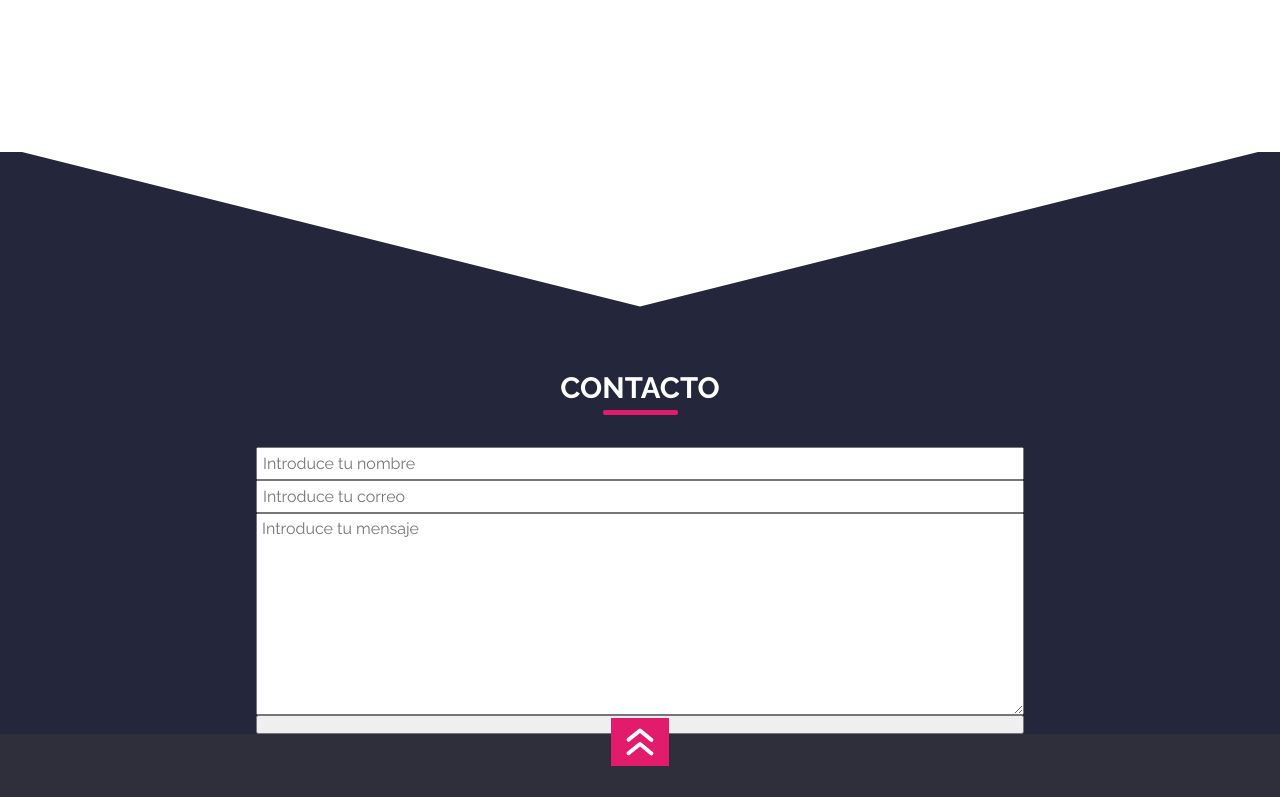
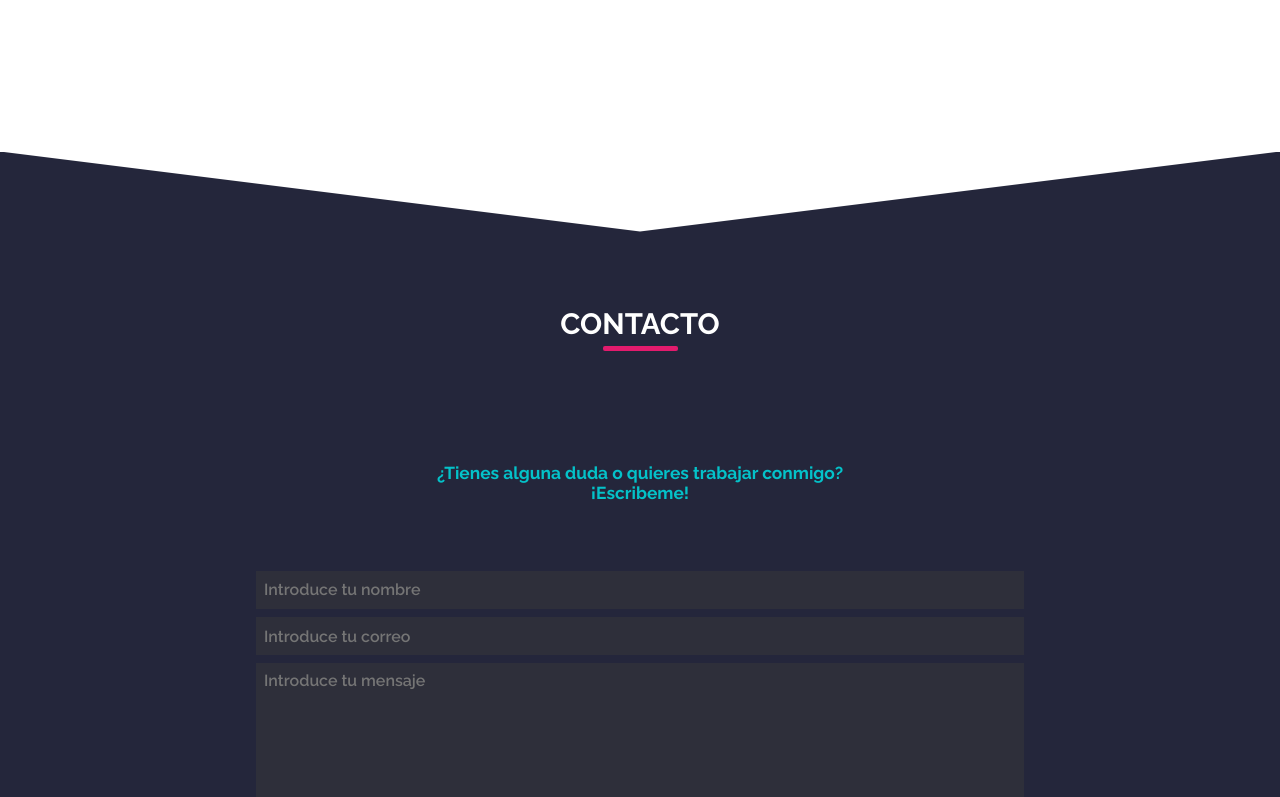
Before and after one commit to BorjaLopz/portfolio_2024, a React (Vite) app: page / in a window 1280 px wide. Shown: the part 3162-3959 px from the top of the page. Built offline with nearby package versions, Linux system fonts and the light colour scheme; the HTML template or start-up script is replaced by a standard one.

Commit message:
Pagina web funcional 90%

```diff
--- a/src/App.css
+++ b/src/App.css
@@ -18,6 +18,7 @@
   --complementColorGrafic: #12a3a8;
   --backgroundFooter: #2e2f3a;
   --backgroundMenu: #24263b;
+  --backgroundInputForm: rgb(255, 33, 33) b;
   --pruebaBackground: #252934;
 
   --longitudSubrayado: 75px;
--- a/src/components/ContactComponent/ContactComponent.jsx
+++ b/src/components/ContactComponent/ContactComponent.jsx
@@ -11,7 +11,10 @@ function ContactComponent({ visited }) {
         <div className={`underlineContainer ${visited ? "active" : ""}`}></div>
       </section>
       <div className="triangleSection"></div>
-
+      <h4>
+        ¿Tienes alguna duda o quieres trabajar conmigo? <br />
+        ¡Escribeme!
+      </h4>
       <ContactFormComponent />
       <FooterComponent />
     </article>
--- a/src/components/ContactComponent/styles.css
+++ b/src/components/ContactComponent/styles.css
@@ -1,11 +1,11 @@
 .triangleSection {
   position: absolute;
-  top: -5px;
+  /* top: -5px; */
   left: 0;
   width: 100%;
   height: 10rem;
   background-color: #ffffff; /* Color del triángulo */
-  clip-path: polygon(0 0, 100% 0, 50% 100%);
+  clip-path: polygon(0 0, 100% 0, 50% 50%);
 }
 
 .contactArticle {
@@ -27,9 +27,39 @@
 }
 
 .contactSectionChild.title {
-  margin-top: 12rem;
+  margin: 8rem 0 4rem 0;
   display: flex;
   flex-direction: column;
   align-items: center;
   justify-content: center;
 }
+
+.contactArticle h4 {
+  font-family: "Raleway";
+  color: var(--complementColorButton);
+  font-size: 13pt;
+  text-align: center;
+  margin: 1rem 0 4rem;
+}
+
+@media only screen and (min-width: 1025px) {
+  /* Estilos específicos para pantallas con ancho mayor a 1024px */
+}
+
+/* Estilos para pantallas medianas */
+@media only screen and (min-width: 601px) and (max-width: 1024px) {
+  /* Estilos específicos para pantallas con ancho entre 601px y 1024px */
+  .triangleSection {
+    top: -1px;
+    clip-path: polygon(0 0, 100% 0, 50% 75%);
+  }
+}
+
+/* Estilos para pantallas pequeñas */
+@media only screen and (max-width: 600px) {
+  /* Estilos específicos para pantallas con ancho máximo de 600px */
+  .triangleSection {
+    top: -1px;
+    clip-path: polygon(0 0, 100% 0, 50% 75%);
+  }
+}
--- a/src/components/ContactFormComponent/ContactFormComponent.jsx
+++ b/src/components/ContactFormComponent/ContactFormComponent.jsx
@@ -29,7 +29,7 @@ function ContactFormComponent() {
   };
   return (
     <section id="formComponent">
-      <form onSubmit={handleSubmit}>
+      <form onSubmit={handleSubmit} autoComplete="off">
         <label htmlFor="name">Nombre:</label>
         <input
           type="text"
@@ -63,7 +63,9 @@ function ContactFormComponent() {
           rows={10}
         ></textarea>
 
-        <button type="submit">Enviar</button>
+        <button type="submit" className="button page-link sendButton">
+          Enviar
+        </button>
       </form>
     </section>
   );
--- a/src/components/ContactFormComponent/styles.css
+++ b/src/components/ContactFormComponent/styles.css
@@ -1,6 +1,7 @@
 #formComponent {
   flex-grow: 1;
   width: 100% !important;
+  margin: 0 0 6rem 0;
 }
 
 #formComponent form {
@@ -9,18 +10,68 @@
   display: flex;
   flex-direction: column;
   font-size: 0;
+  gap: 4px;
 }
 
 #formComponent form input {
   font-family: "Raleway";
-  padding: 5px;
+  padding: 8px;
   font-size: 12pt;
-  min-height: 2rem;
+  min-height: 2.4rem;
+  font-weight: 600;
+
+  color: white;
 }
 
 #formComponent textarea {
   resize: vertical;
   font-family: "Raleway";
-  padding: 5px;
+  padding: 8px;
   font-size: 12pt;
+  font-weight: 600;
+  color: white;
 }
+
+#formComponent form input,
+#formComponent textarea {
+  background-color: var(--backgroundFooter);
+  border: none;
+}
+
+#formComponent form input:focus,
+#formComponent textarea:focus {
+  outline: none;
+}
+
+.sendButton {
+  text-align: center;
+  background-color: transparent;
+  max-width: 25%;
+  font-size: 12pt;
+  margin-left: calc(100% - 25%);
+  text-transform: uppercase;
+}
+
+@media only screen and (min-width: 1025px) {
+  /* Estilos específicos para pantallas con ancho mayor a 1024px */
+}
+
+/* Estilos para pantallas medianas */
+@media only screen and (min-width: 601px) and (max-width: 1024px) {
+  /* Estilos específicos para pantallas con ancho entre 601px y 1024px */
+  .sendButton {
+    max-width: 30%;
+    font-size: 11pt;
+    margin-left: calc(100% - 30%);
+  }
+}
+
+/* Estilos para pantallas pequeñas */
+@media only screen and (max-width: 600px) {
+  /* Estilos específicos para pantallas con ancho máximo de 600px */
+  .sendButton {
+    max-width: 40%;
+    font-size: 9pt;
+    margin-left: calc(100% - 40%);
+  }
+}
--- a/src/components/FooterComponent/FooterComponent.jsx
+++ b/src/components/FooterComponent/FooterComponent.jsx
@@ -8,9 +8,6 @@ function FooterComponent() {
   const fechaActual = new Date();
   const añoActual = fechaActual.getFullYear();
 
-  const handleClick = () => {
-    alert("¡Gracias por visitarnos!");
-  };
 
   return (
     <section className="footerRedes">
@@ -37,7 +34,6 @@ function FooterComponent() {
         to="presentationComponentArticle"
         smooth={true}
         duration={300}
-        onClick={handleClick}
         className="welcomeTop"
       >
         <img src="/Icons/ArrowUp.svg" alt="" />
--- a/src/components/SkillComponent/styles.css
+++ b/src/components/SkillComponent/styles.css
@@ -58,7 +58,7 @@
   content: attr(data-percent) "%";
   position: absolute;
   top: 0;
-  right: -50px;
+  right: -5%;
   /* transform: translateX(-50%); */
   color: #fff;
   background-color: #555;
```
